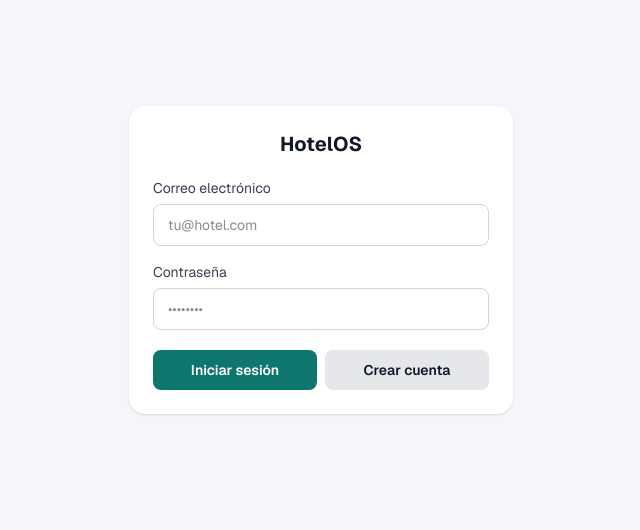
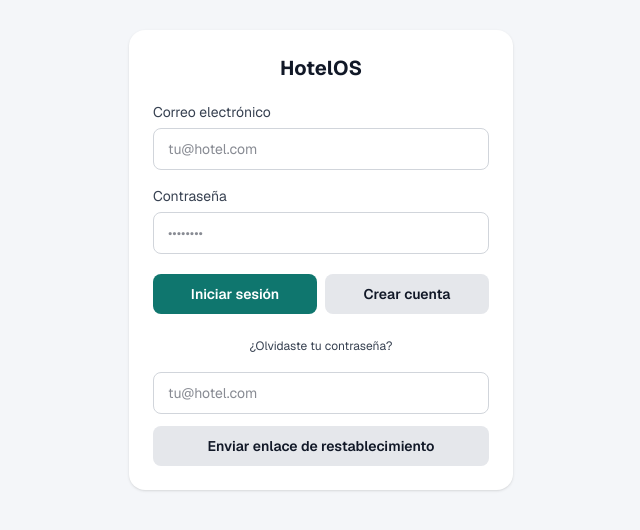
Before and after one commit to grupooorbita360/HotelOS, a Next.js app: page /login in a window 1280 px wide. Shown: the part 140-670 px from the top of the page, without its empty margins (319-959 px from the left). Built offline with nearby package versions, Linux system fonts and the light colour scheme.

Commit message:
Update page.tsx

```diff
--- a/src/app/login/page.tsx
+++ b/src/app/login/page.tsx
@@ -1,4 +1,4 @@
-import { signIn, signUp } from "./actions";
+import { signIn, signUp, requestPasswordReset } from "./actions";
 import { Card } from "@/components/ui/Card";
 import { Field, TextInput } from "@/components/ui/Field";
 import { Button } from "@/components/ui/Button";
@@ -37,6 +37,17 @@ export default async function LoginPage({
             </Button>
           </div>
         </form>
+
+        {/* Recovery de contraseña (issue #8): el enlace aterriza en
+            /auth/confirm -> /update-password. Respuesta genérica para
+            no revelar si el correo existe. */}
+        <form action={requestPasswordReset} className="mt-6 space-y-3">
+          <p className="text-center text-xs text-muted-strong">¿Olvidaste tu contraseña?</p>
+          <TextInput name="email" type="email" required placeholder="tu@hotel.com" />
+          <Button variant="secondary" className="w-full">
+            Enviar enlace de restablecimiento
+          </Button>
+        </form>
       </Card>
     </div>
   );
```
